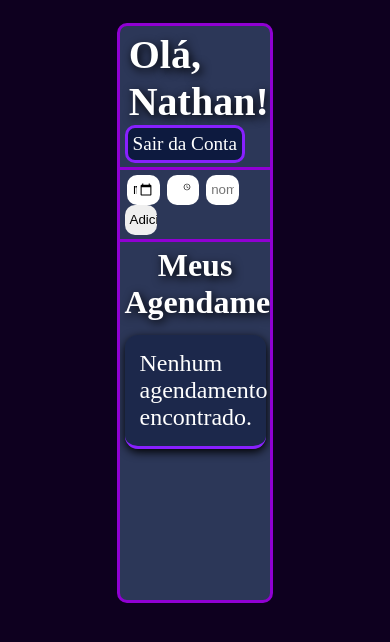
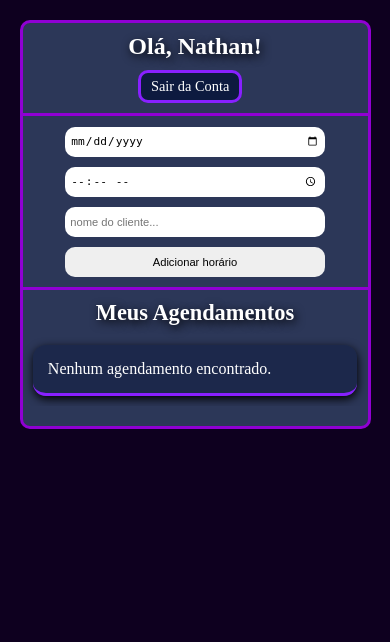
Before and after one commit to NtCalii/Agendamento_Digital, a Flask app: page / in a window 390 px wide. Shown: the top 642 px of the page. Run offline with Flask 3, Linux system fonts and the light colour scheme; a user stored in the database is signed in.

Commit message:
Media Queries Add
Media Queries adicionadas á páginas Home, Cadastro e Login.

```diff
--- a/static/Home.css
+++ b/static/Home.css
@@ -157,3 +157,137 @@ input[name="inputRemover"]{
 input[name="inputRemover"]:hover{
     background: rgb(255, 65, 65);
 }
+
+
+/* medias */
+@media (max-width: 1120px) {
+    header h1{
+        font-size: 1.8rem;
+    }
+    header a {
+        font-size: 1rem;
+        padding: 4px;
+    }
+    input[name="inputData"],
+    input[name="inputHorario"],
+    input[name="inputNomeCliente"],
+    input[name="inputAgendado"] {
+        font-size: 0.7rem;
+        width: 22%;
+    }
+    h2 {
+        font-size: 1.8rem;
+    }
+    .form2 p {
+        font-size: 1.3rem;
+    }
+}
+
+@media (max-width: 1024px) {
+    .principal {
+        width: 70%;
+        margin: 5% auto;
+        height: auto;
+    }
+
+    header h1 {
+        font-size: 2rem;
+    }
+
+    header a {
+        font-size: 1rem;
+        padding: 4px;
+    }
+
+    .form1 {
+        display: flex;
+        flex-wrap: wrap;
+        justify-content: center;
+        gap: 10px;
+    }
+
+    input[name="inputData"],
+    input[name="inputHorario"],
+    input[name="inputNomeCliente"],
+    input[name="inputAgendado"] {
+        width: 45%;
+        margin: 0;
+    }
+
+    h2 {
+        font-size: 1.8rem;
+    }
+
+    .form2 p {
+        font-size: 1.3rem;
+    }
+}
+
+/* Celulares grandes (até 767px) */
+@media (max-width: 767px) {
+    .principal {
+        width: 90%;
+        margin: 5% auto;
+        height: auto;
+        padding-bottom: 20px;
+    }
+
+    header {
+        flex-direction: column;
+        align-items: center;
+        gap: 10px;
+    }
+
+    header h1 {
+        font-size: 1.8rem;
+        text-align: center;
+        margin: 0;
+    }
+
+    header a {
+        font-size: 1rem;
+        padding: 5px 10px;
+    }
+
+    .form1 {
+        display: flex;
+        flex-direction: column;
+        gap: 10px;
+        align-items: center;
+    }
+
+    input[name="inputData"],
+    input[name="inputHorario"],
+    input[name="inputNomeCliente"],
+    input[name="inputAgendado"] {
+        width: 80%;
+        margin: 0;
+    }
+
+    h2 {
+        font-size: 1.6rem;
+    }
+
+    .form2 p {
+        font-size: 1.2rem;
+    }
+}
+
+/* Celulares muito pequenos (até 480px) */
+@media (max-width: 480px) {
+    header h1 {
+        font-size: 1.5rem;
+    }
+
+    header a {
+        font-size: 0.9rem;
+    }
+
+    h2 {
+        font-size: 1.4rem;
+    }
+
+    .form2 p {
+        font-size: 1rem;
+    }
+}
```
Also changed, not shown: static/Cadastro.css (+95 -0 lines), static/Login.css (+95 -0 lines), instance/database.db (deleted).
